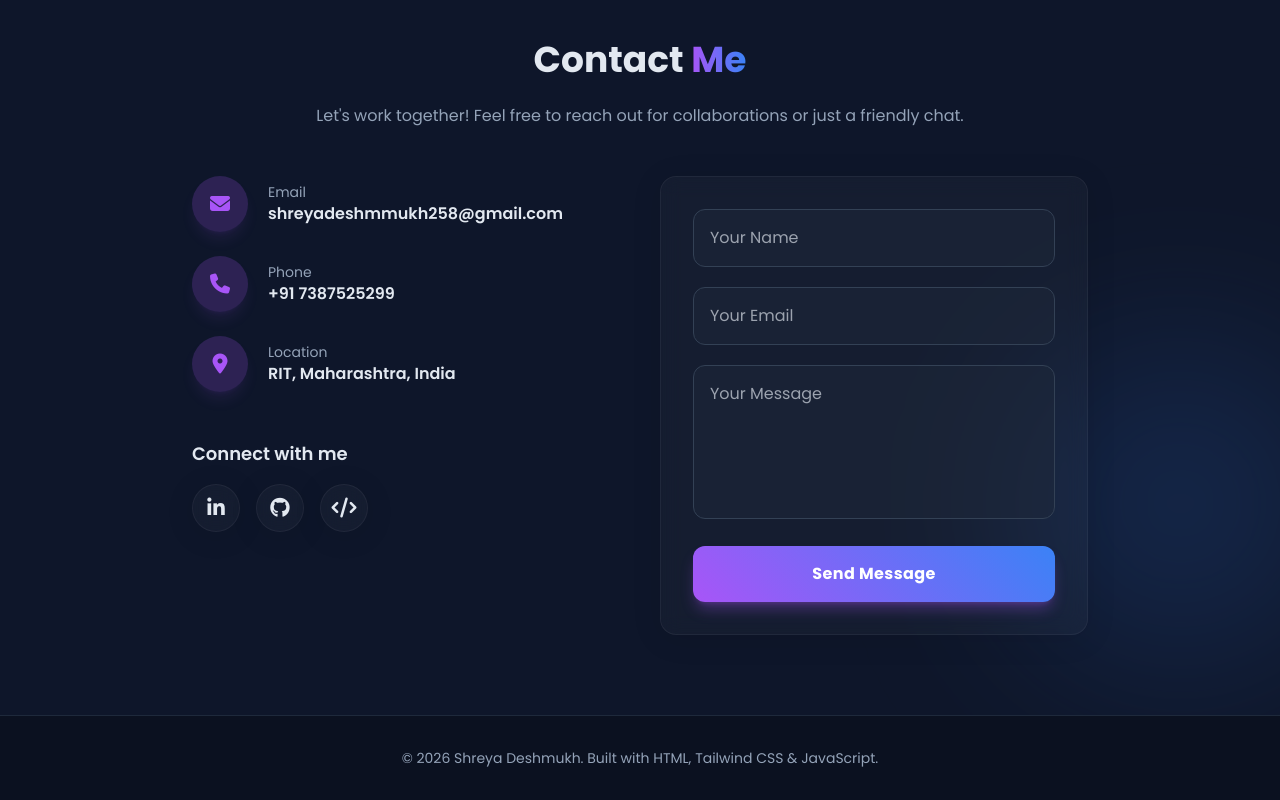
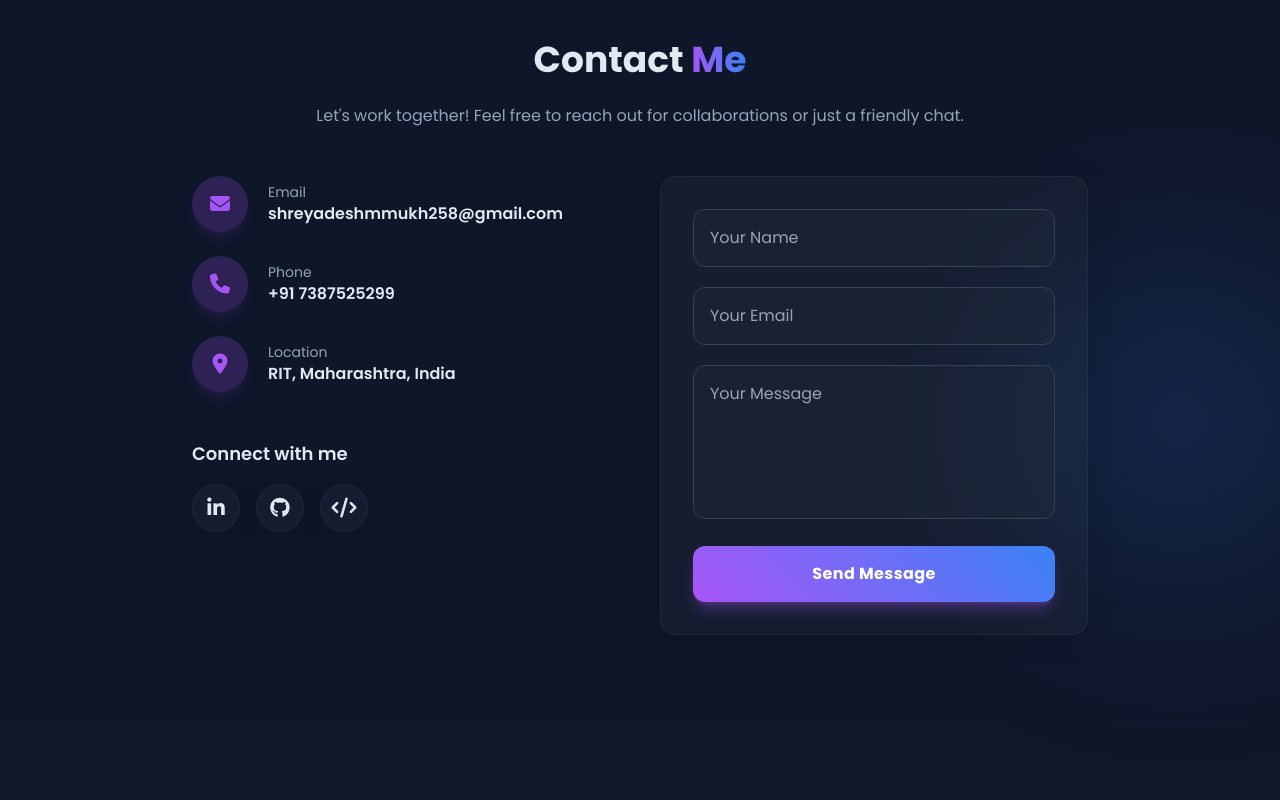
Before and after one commit to shreyadeshmukh258/portfolio, a plain HTML site: page index.html in a window 1280 px wide. Shown: the part 3428-4228 px from the top of the page. After the commit the page ends 4143 px from the top, so only its background shows below. Drawn offline with nearby package versions, Linux system fonts and the light colour scheme.

Commit message:
Update index.html
Change

```diff
--- a/index.html
+++ b/index.html
@@ -399,12 +399,7 @@
         </div>
     </section>
 
-    <!-- Footer -->
-    <footer class="bg-darker py-8 text-center border-t border-slate-800">
-        <p class="text-slate-400 text-sm">
-            &copy; 2026 Shreya Deshmukh. Built with HTML, Tailwind CSS & JavaScript.
-        </p>
-    </footer>
+
 
     <!-- AOS JS -->
     <script src="https://unpkg.com/aos@2.3.1/dist/aos.js"></script>
```
